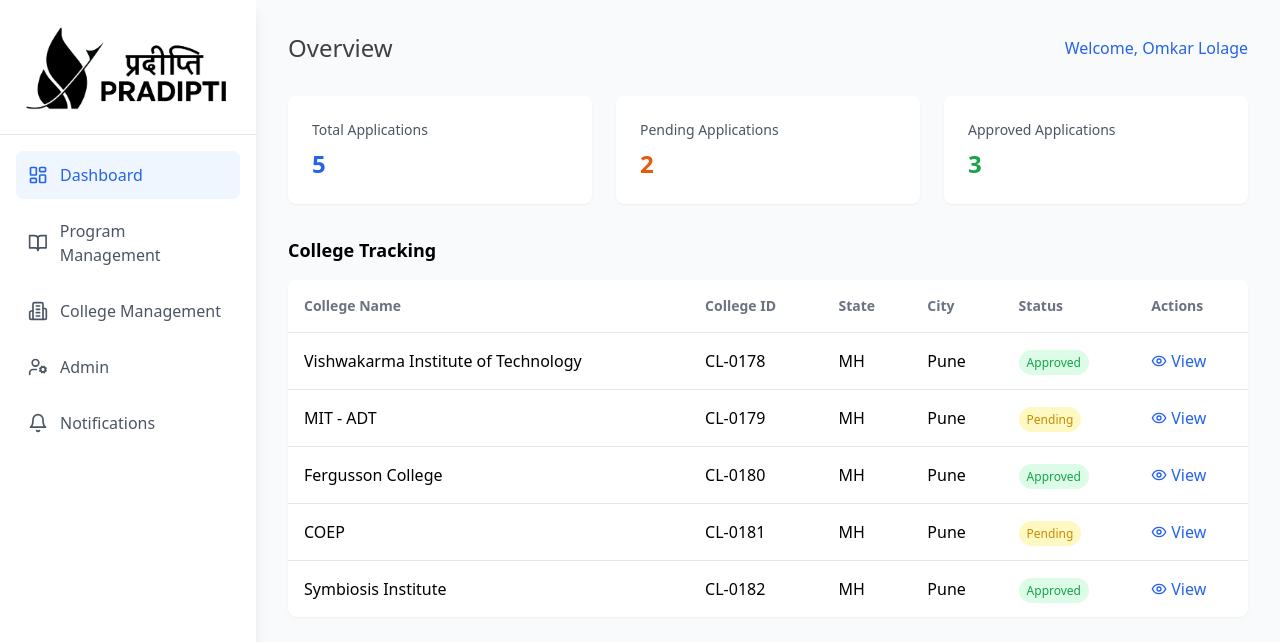
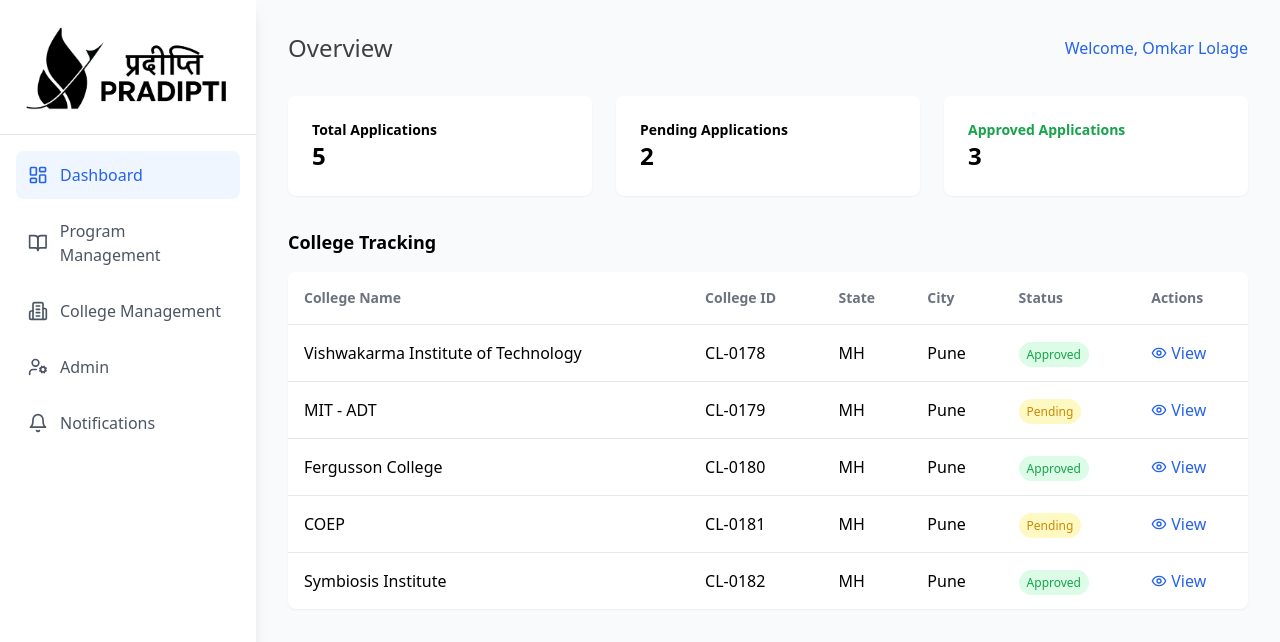
Before and after one commit to arya2004/Pradipti-Portal, a React (Vite) app in the folder client/: page / in a window 1280 px wide. Shown: the top 642 px of the page. Built offline with nearby package versions, Linux system fonts and the light colour scheme.

Commit message:
changes font-weight and colour

```diff
--- a/client/src/components/StatCard.jsx
+++ b/client/src/components/StatCard.jsx
@@ -1,16 +1,18 @@
-import React from 'react';
+import React from "react";
 
 export function StatCard({ title, value, type }) {
-  const colors = {
-    total: 'text-blue-600',
-    pending: 'text-orange-600',
-    approved: 'text-green-600',
+  const colorsTitles = {
+    "Total Applications": "text-myBlue", // Use correct title and desired color
+    "Pending Applications": "text-myRed",
+    "Approved Applications": "text-green-600",
   };
 
   return (
     <div className="bg-white p-6 rounded-lg shadow-sm">
-      <h3 className="text-sm text-gray-600 mb-2">{title}</h3>
-      <p className={`text-2xl font-bold ${colors[type]}`}>{value}</p>
+      <h3 className={`text-sm ${colorsTitles[title]} font-semibold`}>
+        {title}
+      </h3>
+      <p className={`text-2xl font-bold`}>{value}</p>
     </div>
   );
 }
```
